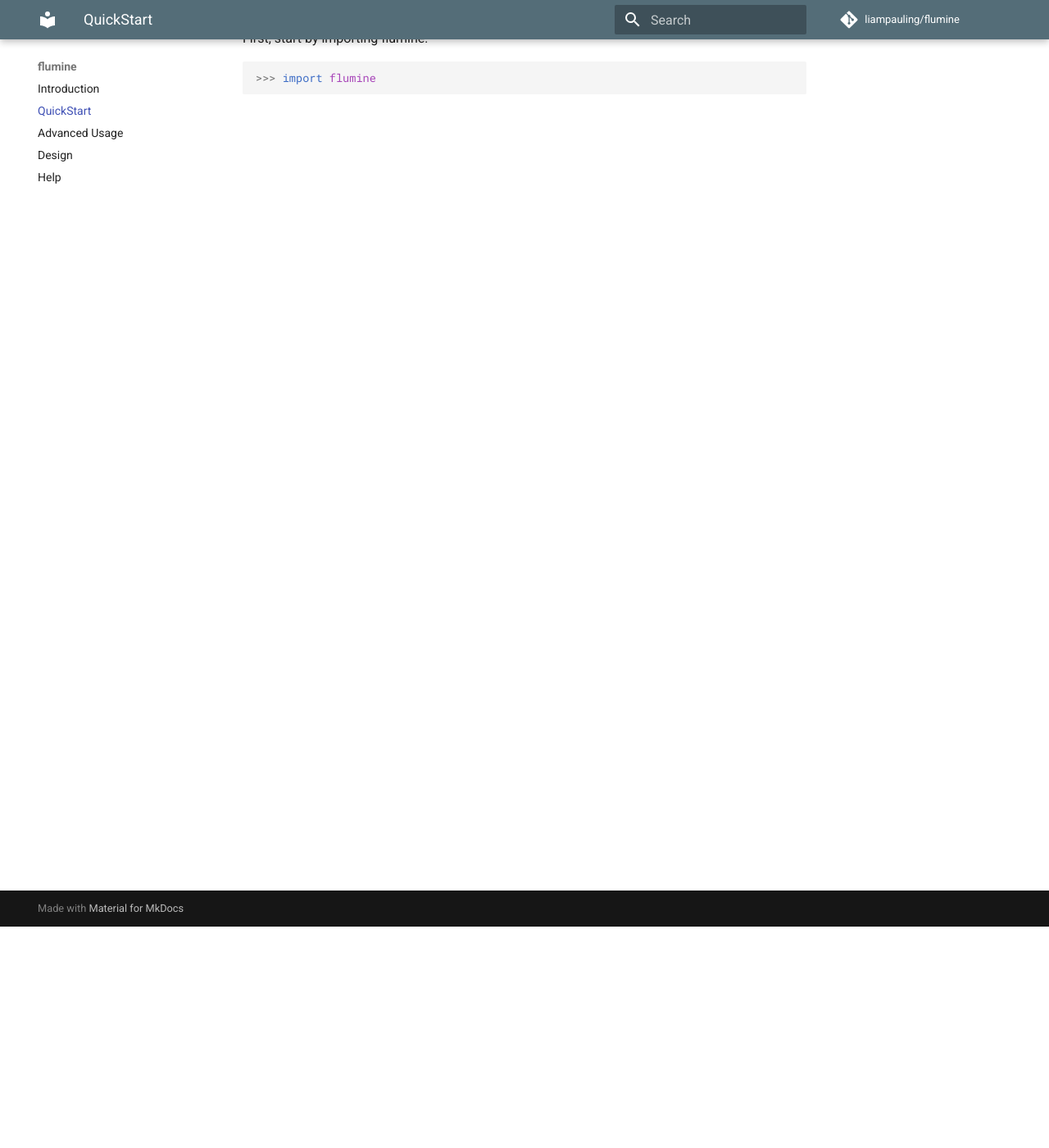
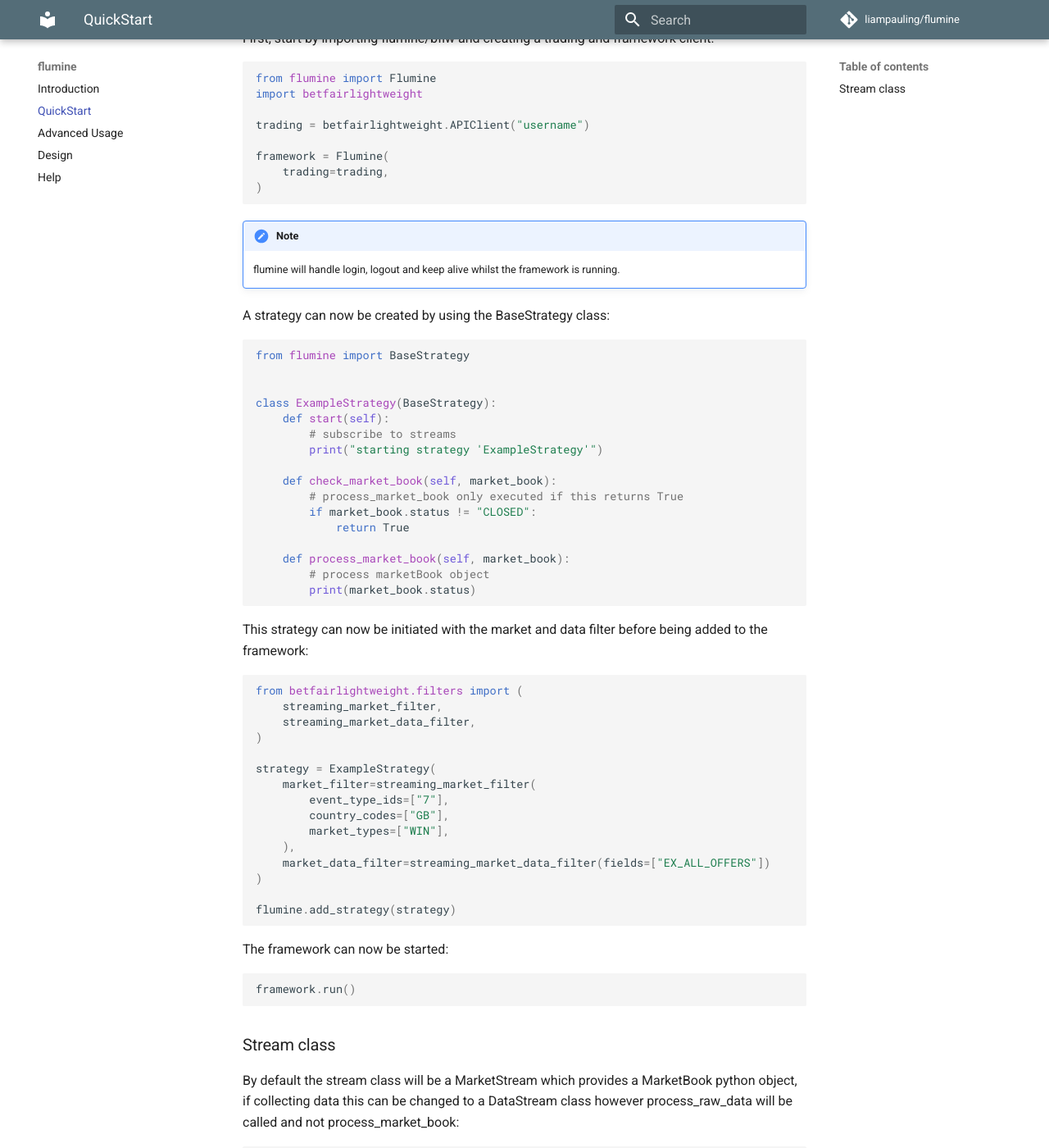
Before and after one commit to betcode-org/flumine, an MkDocs documentation site: the page built from docs/quickstart.md, in a window 1280 px wide and 1400 px high, scrolled down 270 px. Shown: the whole window at 82% size. Built offline with MkDocs 1.6.1 and Material for MkDocs 9.7.7, drawn with Linux system fonts in a browser that asks for light colours; comment, search, counter and statistics services are not loaded; some of the changed text lies outside the part shown.

Commit message:
market data bug fix

````diff
--- a/docs/quickstart.md
+++ b/docs/quickstart.md
@@ -3,8 +3,91 @@
 !!! tip
     flumine uses `betfairlightweight` for communicating with the Betfair API, please see [docs](https://liampauling.github.io/betfair/) for how to use/setup before proceeding.
 
-First, start by importing flumine:
+First, start by importing flumine/bflw and creating a trading and framework client:
 
 ```python
->>> import flumine
+from flumine import Flumine
+import betfairlightweight
+
+trading = betfairlightweight.APIClient("username")
+
+framework = Flumine(
+    trading=trading,
+)
 ```
+
+!!! note
+    flumine will handle login, logout and keep alive whilst the framework is running.
+
+A strategy can now be created by using the BaseStrategy class:
+
+```python
+from flumine import BaseStrategy
+
+
+class ExampleStrategy(BaseStrategy):
+    def start(self):
+        # subscribe to streams
+        print("starting strategy 'ExampleStrategy'")
+
+    def check_market_book(self, market_book):
+        # process_market_book only executed if this returns True
+        if market_book.status != "CLOSED":
+            return True
+
+    def process_market_book(self, market_book):
+        # process marketBook object
+        print(market_book.status)
+```
+
+This strategy can now be initiated with the market and data filter before being added to the framework:
+
+```python
+from betfairlightweight.filters import (
+    streaming_market_filter,
+    streaming_market_data_filter,
+)
+
+strategy = ExampleStrategy(
+    market_filter=streaming_market_filter(
+        event_type_ids=["7"],
+        country_codes=["GB"],
+        market_types=["WIN"],
+    ),
+    market_data_filter=streaming_market_data_filter(fields=["EX_ALL_OFFERS"])
+)
+
+flumine.add_strategy(strategy)
+```
+
+The framework can now be started:
+
+```python
+framework.run()
+```
+
+### Stream class
+
+By default the stream class will be a MarketStream which provides a MarketBook python object, if collecting data this can be changed to a DataStream class however process_raw_data will be called and not process_market_book:
+
+
+```python
+from flumine import BaseStrategy
+from flumine.streams.datastream import DataStream
+
+
+class ExampleDataStrategy(BaseStrategy):
+    def process_raw_data(self, publish_time, data):
+        print(publish_time, data)
+
+strategy = ExampleDataStrategy(
+    market_filter=streaming_market_filter(
+        event_type_ids=["7"],
+        country_codes=["GB"],
+        market_types=["WIN"],
+    ),
+    stream_class=DataStream
+)
+
+flumine.add_strategy(strategy)
+```
--- a/flumine/__version__.py
+++ b/flumine/__version__.py
@@ -1,6 +1,6 @@
 __title__ = "flumine"
 __description__ = "Betfair trading framework"
 __url__ = "https://github.com/liampauling/flumine"
-__version__ = "1.0.0b4"
+__version__ = "1.0.0b5"
 __author__ = "Liam Pauling"
 __license__ = "MIT"
````
Also changed, not shown: README.md (+72 -35 lines), docs/index.md (+15 -13 lines), 1 other file.
